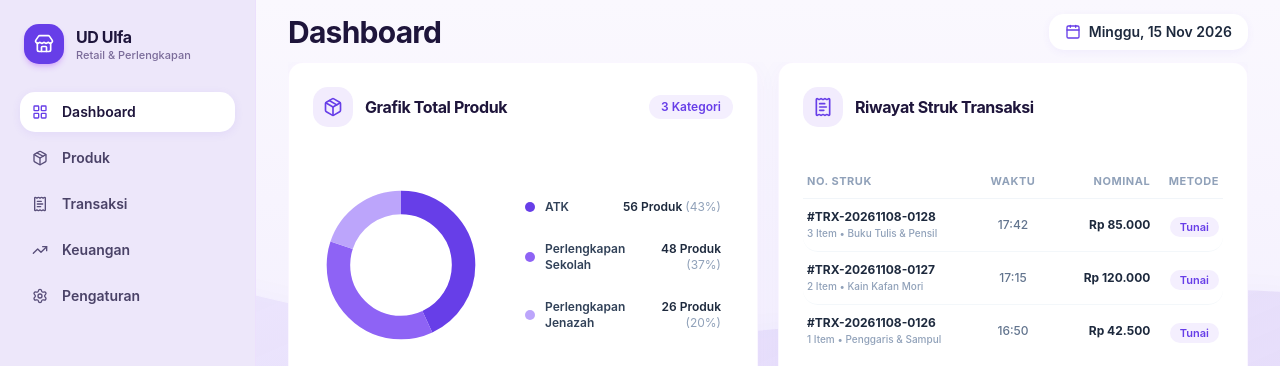
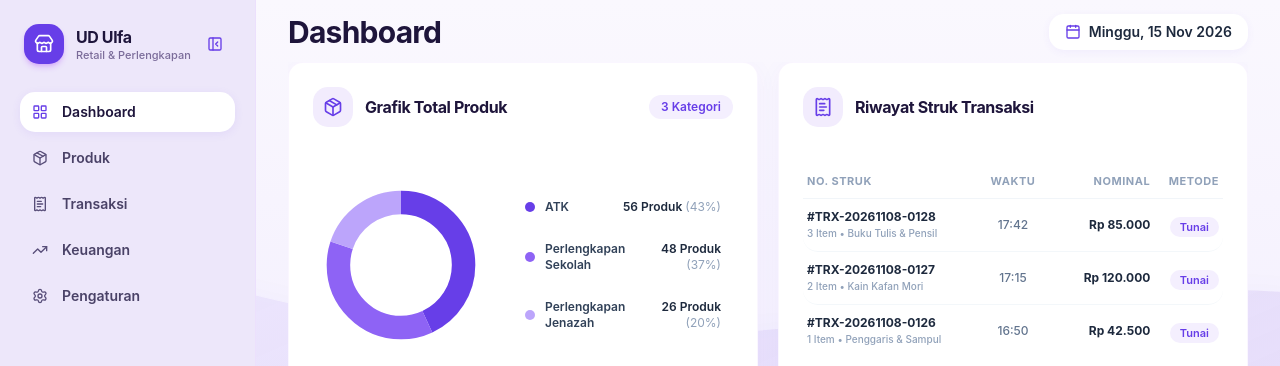
Before and after one commit to MufidatunNisaaa26/UD-ULFA, a React (Vite) app: page /dashboard in a window 1280 px wide. Shown: the top 366 px of the page. Built offline with nearby package versions, Linux system fonts and the light colour scheme.

Commit message:
feat: add expandable and collapsible sidebar toggle with smooth transitions

```diff
--- a/src/features/dashboard/components/DashboardSidebar.tsx
+++ b/src/features/dashboard/components/DashboardSidebar.tsx
@@ -6,6 +6,8 @@ import {
   Settings,
   LogOut,
   Store,
+  PanelLeftClose,
+  PanelLeftOpen,
 } from 'lucide-react'
 import type { UserAccount } from '../../auth/data/registeredAccounts'
 
@@ -14,6 +16,8 @@ interface DashboardSidebarProps {
   currentTab: string
   onTabChange: (tabId: string) => void
   onLogout: () => void
+  isCollapsed?: boolean
+  onToggleCollapse?: () => void
 }
 
 const NAV_ITEMS = [
@@ -28,25 +32,61 @@ export function DashboardSidebar({
   currentTab,
   onTabChange,
   onLogout,
+  isCollapsed = false,
+  onToggleCollapse,
 }: DashboardSidebarProps) {
   return (
-    <aside className="w-56 xl:w-64 bg-[#ede7fa] border-r border-purple-200/40 flex flex-col justify-between p-3.5 sm:p-4 md:p-5 select-none shrink-0 h-full relative z-10 transition-all duration-200">
+    <aside
+      className={`${
+        isCollapsed ? 'w-20 p-3' : 'w-56 xl:w-64 p-3.5 sm:p-4 md:p-5'
+      } bg-[#ede7fa] border-r border-purple-200/40 flex flex-col justify-between select-none shrink-0 h-full relative z-10 transition-all duration-300 ease-in-out`}
+    >
       {/* Top Section: Branding & Navigation */}
       <div className="flex flex-col">
-        {/* Brand Logo & Name */}
-        <div className="flex items-center gap-3 px-1 py-1 mb-6 justify-start">
+        {/* Brand Logo & Name / Toggle Button */}
+        {isCollapsed ? (
+          <div className="flex flex-col items-center gap-3 px-1 py-1 mb-6">
             <div className="w-10 h-10 rounded-[15px] bg-[#673ee8] text-white flex items-center justify-center shadow-md shadow-purple-600/20 shrink-0">
               <Store className="w-5 h-5" />
             </div>
-          <div className="leading-tight block">
-            <h1 className="text-base font-bold text-[#1e153b] tracking-tight">
+
+            {/* Tombol Lebarkan / Expand Sidebar */}
+            <button
+              type="button"
+              onClick={onToggleCollapse}
+              title="Lebarkan Sidebar"
+              className="w-9 h-9 rounded-[10px] bg-white/70 hover:bg-white text-[#673ee8] shadow-2xs flex items-center justify-center transition-all cursor-pointer shrink-0 active:scale-95"
+            >
+              <PanelLeftOpen className="w-4 h-4" />
+            </button>
+          </div>
+        ) : (
+          <div className="flex items-center justify-between gap-2 px-1 py-1 mb-6">
+            <div className="flex items-center gap-3 min-w-0">
+              <div className="w-10 h-10 rounded-[15px] bg-[#673ee8] text-white flex items-center justify-center shadow-md shadow-purple-600/20 shrink-0">
+                <Store className="w-5 h-5" />
+              </div>
+              <div className="leading-tight truncate">
+                <h1 className="text-base font-bold text-[#1e153b] tracking-tight truncate">
                   UD Ulfa
                 </h1>
-            <p className="text-[11px] text-[#7a6b99] font-medium">
+                <p className="text-[11px] text-[#7a6b99] font-medium truncate">
                   Retail &amp; Perlengkapan
                 </p>
               </div>
             </div>
+
+            {/* Tombol Tutup / Collapse Sidebar */}
+            <button
+              type="button"
+              onClick={onToggleCollapse}
+              title="Tutup Sidebar"
+              className="w-8 h-8 rounded-[10px] text-[#673ee8] hover:bg-white/60 flex items-center justify-center transition-all cursor-pointer shrink-0 active:scale-95"
+            >
+              <PanelLeftClose className="w-4 h-4" />
+            </button>
+          </div>
+        )}
 
         {/* Menu Navigation */}
         <nav className="space-y-1.5" aria-label="Menu Utama">
@@ -60,7 +100,9 @@ export function DashboardSidebar({
                 type="button"
                 onClick={() => onTabChange(item.id)}
                 title={item.label}
-                className={`w-full flex items-center justify-start gap-3.5 px-3 py-2.5 rounded-[15px] text-sm font-semibold transition-all cursor-pointer ${
+                className={`w-full flex items-center ${
+                  isCollapsed ? 'justify-center px-2' : 'justify-start gap-3.5 px-3'
+                } py-2.5 rounded-[15px] text-sm font-semibold transition-all cursor-pointer ${
                   isActive
                     ? 'bg-white text-[#1e153b] shadow-[0_2px_10px_rgba(103,62,232,0.08)]'
                     : 'text-[#4a4267] hover:text-[#1e153b] hover:bg-white/40'
@@ -71,7 +113,7 @@ export function DashboardSidebar({
                     isActive ? 'text-[#673ee8]' : 'text-[#584e79]'
                   }`}
                 />
-                <span className="inline">{item.label}</span>
+                {!isCollapsed && <span className="inline truncate">{item.label}</span>}
               </button>
             )
           })}
@@ -84,10 +126,12 @@ export function DashboardSidebar({
           type="button"
           onClick={onLogout}
           title="Log Out"
-          className="w-full flex items-center justify-start gap-3.5 px-3 py-2.5 rounded-[15px] text-sm font-semibold text-[#e11d48] bg-white hover:bg-rose-50/50 hover:text-rose-700 shadow-[0_2px_10px_rgba(103,62,232,0.08)] transition-all cursor-pointer active:scale-98"
+          className={`w-full flex items-center ${
+            isCollapsed ? 'justify-center px-2' : 'justify-start gap-3.5 px-3'
+          } py-2.5 rounded-[15px] text-sm font-semibold text-[#e11d48] bg-white hover:bg-rose-50/50 hover:text-rose-700 shadow-[0_2px_10px_rgba(103,62,232,0.08)] transition-all cursor-pointer active:scale-98`}
         >
           <LogOut className="w-4 h-4 shrink-0 text-[#e11d48]" />
-          <span className="inline">Log Out</span>
+          {!isCollapsed && <span className="inline">Log Out</span>}
         </button>
       </div>
     </aside>
--- a/src/features/dashboard/hooks/useDashboard.ts
+++ b/src/features/dashboard/hooks/useDashboard.ts
@@ -48,6 +48,7 @@ export function useDashboard() {
   const [productViewMode, setProductViewMode] = useState<ProductViewMode>('list')
   const [currentDate] = useState(getFormattedCurrentDate)
   const [isLogoutModalOpen, setIsLogoutModalOpen] = useState(false)
+  const [isSidebarCollapsed, setIsSidebarCollapsed] = useState(false)
 
   const handleTabChange = (tabId: string) => {
     setCurrentTab(tabId)
@@ -57,6 +58,10 @@ export function useDashboard() {
     if (tabId !== 'produk') {
       setProductViewMode('list')
     }
+  }
+
+  const toggleSidebar = () => {
+    setIsSidebarCollapsed((prev) => !prev)
   }
 
   const handleOpenLogoutModal = () => {
@@ -84,6 +89,8 @@ export function useDashboard() {
     setProductViewMode,
     currentDate,
     isLogoutModalOpen,
+    isSidebarCollapsed,
+    toggleSidebar,
     handleTabChange,
     handleLogout: handleOpenLogoutModal,
     handleCloseLogoutModal,
--- a/src/pages/DashboardPage.tsx
+++ b/src/pages/DashboardPage.tsx
@@ -26,6 +26,8 @@ export function DashboardPage() {
     setProductViewMode,
     currentDate,
     isLogoutModalOpen,
+    isSidebarCollapsed,
+    toggleSidebar,
     handleTabChange,
     handleLogout,
     handleCloseLogoutModal,
@@ -37,12 +39,14 @@ export function DashboardPage() {
       {/* Background Organik Ungu (Sama persis dengan halaman Auth) */}
       <OrganicPurpleBackground />
 
-      {/* 1. Sidebar Kiri */}
+      {/* 1. Sidebar Kiri (Bisa Dilebarkan & Ditutup) */}
       <DashboardSidebar
         activeUser={activeUser}
         currentTab={currentTab}
         onTabChange={handleTabChange}
         onLogout={handleLogout}
+        isCollapsed={isSidebarCollapsed}
+        onToggleCollapse={toggleSidebar}
       />
 
       {/* 2. Area Konten Utama */}
```
Lines whose indentation alone changed are shown as unchanged.
